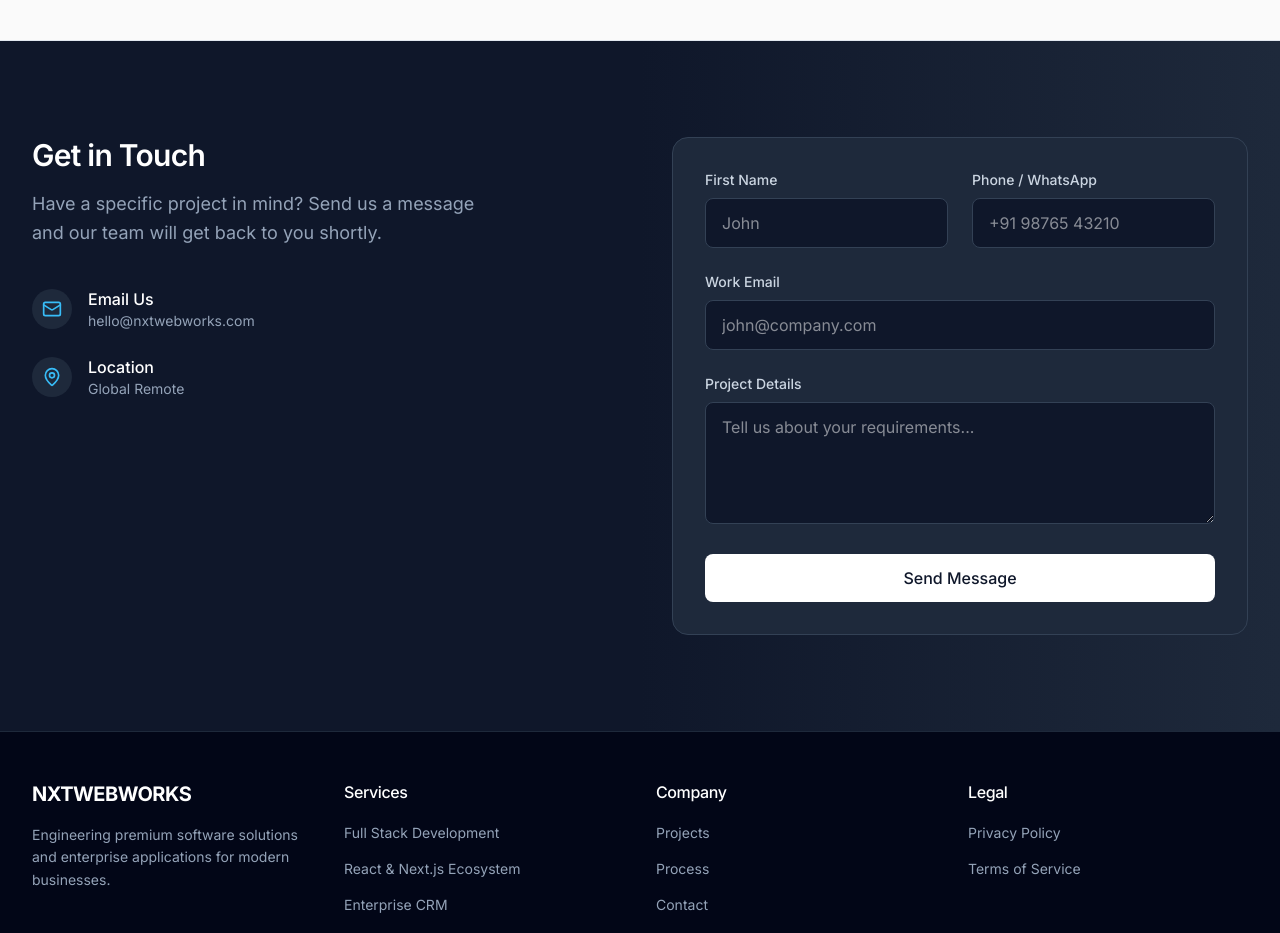
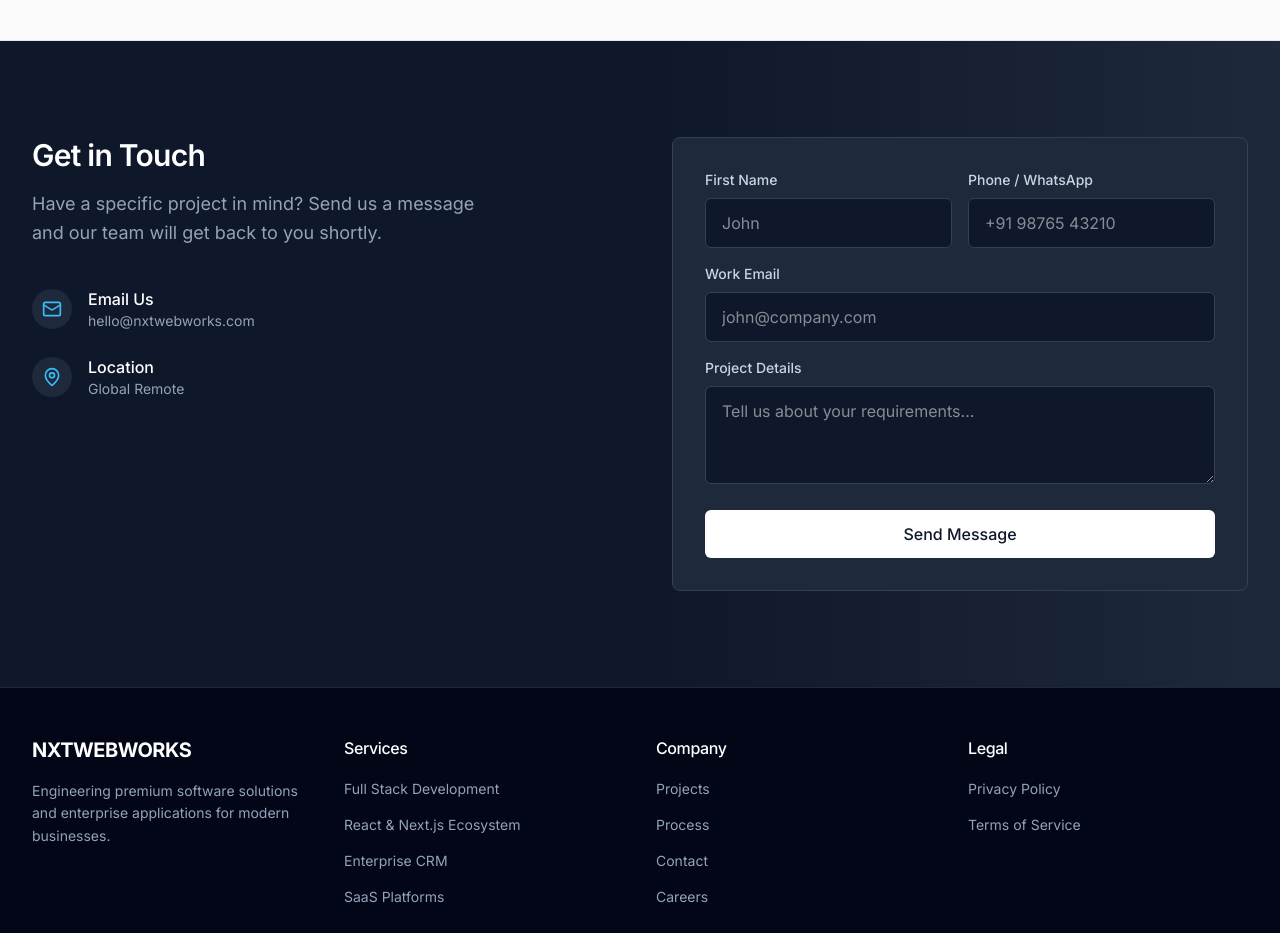
Before and after one commit to bhanudova02/NxtWebWorks, a React (Vite) app: page / in a window 1280 px wide. Shown: the part 6200-7133 px from the top of the page. Built offline with nearby package versions, Linux system fonts and the light colour scheme.

Commit message:
style: update Contact form UI with refined spacing, rounded-md corners, and base text sizing

```diff
--- a/src/components/Contact.jsx
+++ b/src/components/Contact.jsx
@@ -72,15 +72,15 @@ const Contact = () => {
           </div>
 
           <div className="flex-1">
-            <form ref={form} onSubmit={sendEmail} className="bg-[#1E293B] p-8 rounded-2xl border border-[#334155]">
-              <div className="grid grid-cols-1 md:grid-cols-2 gap-6 mb-6">
+            <form ref={form} onSubmit={sendEmail} className="bg-[#1E293B] p-8 rounded-lg border border-[#334155]">
+              <div className="grid grid-cols-1 md:grid-cols-2 gap-4 mb-4">
                 <div>
                   <label className="block text-sm font-medium text-[#CBD5E1] mb-2">First Name</label>
                   <input
                     type="text"
                     name="user_name"
                     required
-                    className="w-full bg-[#0F172A] border border-[#334155] rounded-lg px-4 py-3 text-white focus:outline-none focus:border-[#38BDF8] focus:ring-1 focus:ring-[#38BDF8] transition-colors"
+                    className="w-full bg-[#0F172A] border border-[#334155] rounded-md px-4 py-3 text-base text-white focus:outline-none focus:border-[#38BDF8] focus:ring-1 focus:ring-[#38BDF8] transition-colors"
                     placeholder="John"
                   />
                 </div>
@@ -89,35 +89,35 @@ const Contact = () => {
                   <input
                     type="tel"
                     name="phone_number"
-                    className="w-full bg-[#0F172A] border border-[#334155] rounded-lg px-4 py-3 text-white focus:outline-none focus:border-[#38BDF8] focus:ring-1 focus:ring-[#38BDF8] transition-colors"
+                    className="w-full bg-[#0F172A] border border-[#334155] rounded-md px-4 py-3 text-base text-white focus:outline-none focus:border-[#38BDF8] focus:ring-1 focus:ring-[#38BDF8] transition-colors"
                     placeholder="+91 98765 43210"
                   />
                 </div>
               </div>
-              <div className="mb-6">
+              <div className="mb-4">
                 <label className="block text-sm font-medium text-[#CBD5E1] mb-2">Work Email</label>
                 <input
                   type="email"
                   name="user_email"
                   required
-                  className="w-full bg-[#0F172A] border border-[#334155] rounded-lg px-4 py-3 text-white focus:outline-none focus:border-[#38BDF8] focus:ring-1 focus:ring-[#38BDF8] transition-colors"
+                  className="w-full bg-[#0F172A] border border-[#334155] rounded-md px-4 py-3 text-base text-white focus:outline-none focus:border-[#38BDF8] focus:ring-1 focus:ring-[#38BDF8] transition-colors"
                   placeholder="john@company.com"
                 />
               </div>
-              <div className="mb-6">
+              <div className="mb-5">
                 <label className="block text-sm font-medium text-[#CBD5E1] mb-2">Project Details</label>
                 <textarea
                   name="message"
                   required
-                  rows={4}
-                  className="w-full bg-[#0F172A] border border-[#334155] rounded-lg px-4 py-3 text-white focus:outline-none focus:border-[#38BDF8] focus:ring-1 focus:ring-[#38BDF8] transition-colors"
+                  rows={3}
+                  className="w-full bg-[#0F172A] border border-[#334155] rounded-md px-4 py-3 text-base text-white focus:outline-none focus:border-[#38BDF8] focus:ring-1 focus:ring-[#38BDF8] transition-colors"
                   placeholder="Tell us about your requirements..."
                 />
               </div>
               <button
                 type="submit"
                 disabled={isSubmitting}
-                className={"w-full bg-white text-[#0F172A] font-medium rounded-lg px-4 py-3 transition-colors " + (isSubmitting ? "opacity-50 cursor-not-allowed" : "hover:bg-gray-100")}
+                className={"w-full bg-white text-[#0F172A] text-base font-medium rounded-md px-4 py-3 transition-colors " + (isSubmitting ? "opacity-50 cursor-not-allowed" : "hover:bg-gray-100")}
               >
                 {isSubmitting ? "Sending..." : "Send Message"}
               </button>
```
